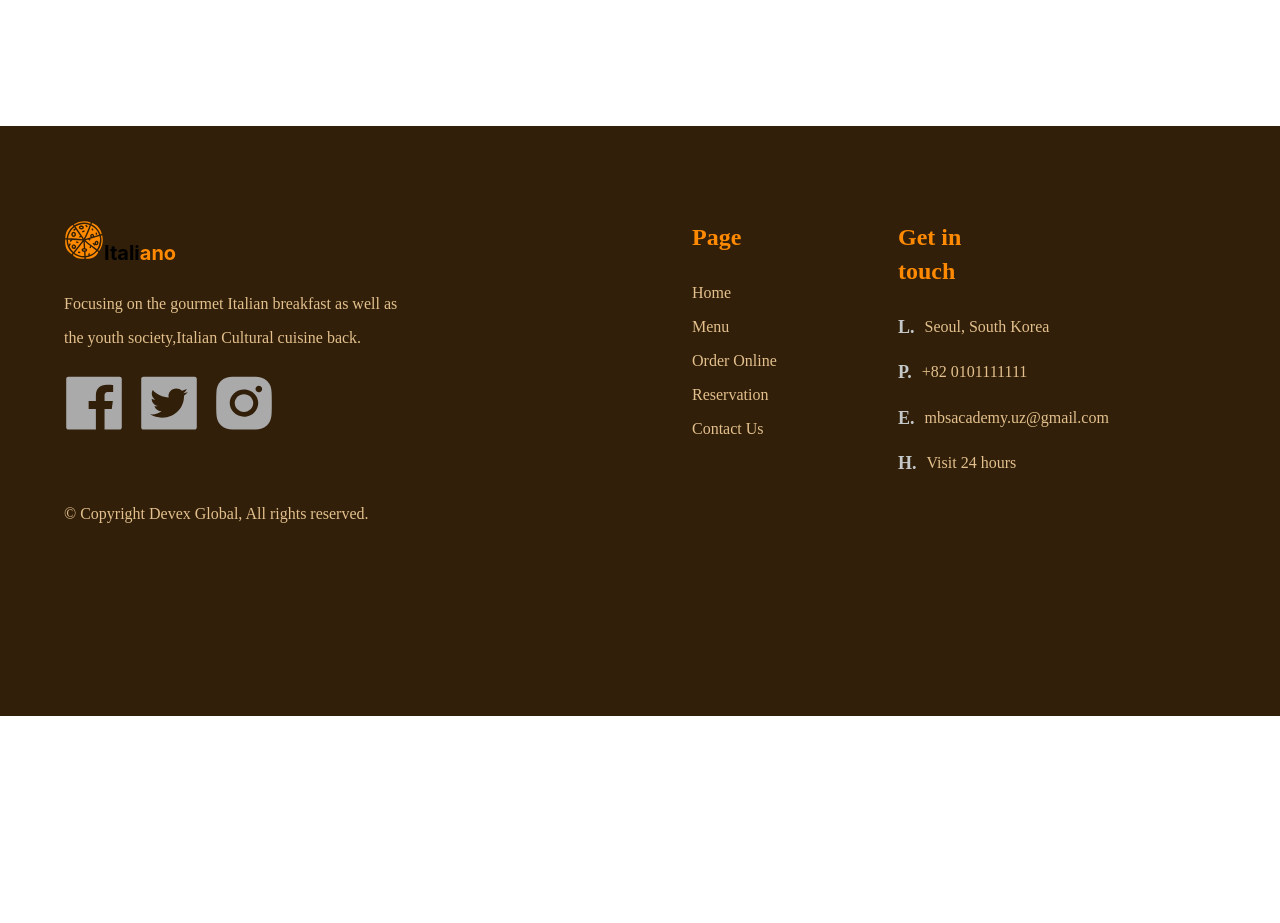
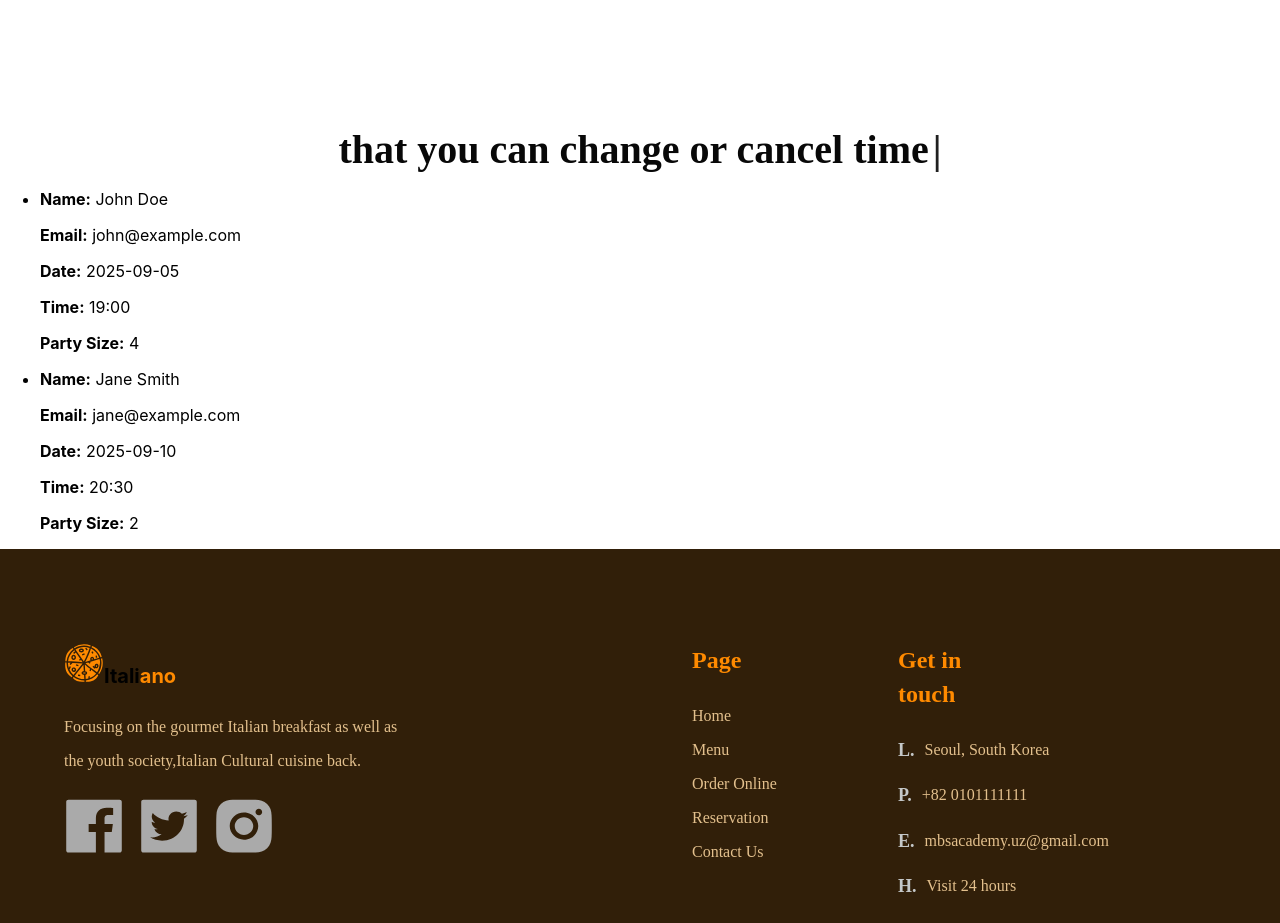
Before and after one commit to WilliamIsmoilov/italiano-react, a React (Vite) app: page /reservation in a window 1280 px wide. Shown: the part 900-1823 px from the top of the page. Before the commit the page ends 1616 px from the top, so only its background shows below. Built offline with nearby package versions, Linux system fonts and the light colour scheme.

Commit message:
feat: adding some animation for the text

```diff
--- /dev/null
+++ b/src/css/reactbit.text.css
@@ -0,0 +1,24 @@
+.text-type {
+  display: inline-block;
+  white-space: pre-wrap;
+}
+
+.text-type__cursor {
+  margin-left: 0.25rem;
+  display: inline-block;
+  opacity: 1;
+}
+
+.text-type__cursor--hidden {
+  display: none;
+}
+
+.react-text {
+  font-size: 40px;
+  font-weight: 700;
+  font-style: normal;
+  font-family: Tinos;
+  text-align: center;
+  display: flex;
+  justify-content: center;
+}
--- a/src/css/reservation.css
+++ b/src/css/reservation.css
@@ -56,7 +56,7 @@
   opacity: 1;
   font-family: Tinos;
   font-weight: 700;
-  font-style: Bold;
+  font-style: normal;
   font-size: 80px;
   leading-trim: NONE;
   line-height: 110.00000000000001%;
--- /dev/null
+++ b/src/routes/reactBits/reservation/text.tsx
@@ -0,0 +1,194 @@
+'use client';
+import "../../../css/reactbit.text.css"
+
+import { type ElementType, useEffect, useRef, useState, createElement, useMemo, useCallback } from 'react';
+import { gsap } from 'gsap';
+
+interface TextTypeProps {
+  className?: string;
+  showCursor?: boolean;
+  hideCursorWhileTyping?: boolean;
+  cursorCharacter?: string | React.ReactNode;
+  cursorBlinkDuration?: number;
+  cursorClassName?: string;
+  text: string | string[];
+  as?: ElementType;
+  typingSpeed?: number;
+  initialDelay?: number;
+  pauseDuration?: number;
+  deletingSpeed?: number;
+  loop?: boolean;
+  textColors?: string[];
+  variableSpeed?: { min: number; max: number };
+  onSentenceComplete?: (sentence: string, index: number) => void;
+  startOnVisible?: boolean;
+  reverseMode?: boolean;
+}
+
+const TextType = ({
+  text,
+  as: Component = 'div',
+  typingSpeed = 50,
+  initialDelay = 0,
+  pauseDuration = 2000,
+  deletingSpeed = 30,
+  loop = true,
+  className = '',
+  showCursor = true,
+  hideCursorWhileTyping = false,
+  cursorCharacter = '|',
+  cursorClassName = '',
+  cursorBlinkDuration = 0.5,
+  textColors = [],
+  variableSpeed,
+  onSentenceComplete,
+  startOnVisible = false,
+  reverseMode = false,
+  ...props
+}: TextTypeProps & React.HTMLAttributes<HTMLElement>) => {
+  const [displayedText, setDisplayedText] = useState('');
+  const [currentCharIndex, setCurrentCharIndex] = useState(0);
+  const [isDeleting, setIsDeleting] = useState(false);
+  const [currentTextIndex, setCurrentTextIndex] = useState(0);
+  const [isVisible, setIsVisible] = useState(!startOnVisible);
+  const cursorRef = useRef<HTMLSpanElement>(null);
+  const containerRef = useRef<HTMLElement>(null);
+
+  const textArray = useMemo(() => (Array.isArray(text) ? text : [text]), [text]);
+
+  const getRandomSpeed = useCallback(() => {
+    if (!variableSpeed) return typingSpeed;
+    const { min, max } = variableSpeed;
+    return Math.random() * (max - min) + min;
+  }, [variableSpeed, typingSpeed]);
+
+  const getCurrentTextColor = () => {
+    if (textColors.length === 0) return '#080808ff';
+    return textColors[currentTextIndex % textColors.length];
+  };
+
+  useEffect(() => {
+    if (!startOnVisible || !containerRef.current) return;
+
+    const observer = new IntersectionObserver(
+      entries => {
+        entries.forEach(entry => {
+          if (entry.isIntersecting) {
+            setIsVisible(true);
+          }
+        });
+      },
+      { threshold: 0.1 }
+    );
+
+    observer.observe(containerRef.current);
+    return () => observer.disconnect();
+  }, [startOnVisible]);
+
+  useEffect(() => {
+    if (showCursor && cursorRef.current) {
+      gsap.set(cursorRef.current, { opacity: 1 });
+      gsap.to(cursorRef.current, {
+        opacity: 0,
+        duration: cursorBlinkDuration,
+        repeat: -1,
+        yoyo: true,
+        ease: 'power2.inOut'
+      });
+    }
+  }, [showCursor, cursorBlinkDuration]);
+
+  useEffect(() => {
+    if (!isVisible) return;
+
+    let timeout: ReturnType<typeof setTimeout>;
+
+    const currentText = textArray[currentTextIndex];
+    const processedText = reverseMode ? currentText.split('').reverse().join('') : currentText;
+
+    const executeTypingAnimation = () => {
+      if (isDeleting) {
+        if (displayedText === '') {
+          setIsDeleting(false);
+          if (currentTextIndex === textArray.length - 1 && !loop) {
+            return;
+          }
+
+          if (onSentenceComplete) {
+            onSentenceComplete(textArray[currentTextIndex], currentTextIndex);
+          }
+
+          setCurrentTextIndex(prev => (prev + 1) % textArray.length);
+          setCurrentCharIndex(0);
+          timeout = setTimeout(() => {}, pauseDuration);
+        } else {
+          timeout = setTimeout(() => {
+            setDisplayedText(prev => prev.slice(0, -1));
+          }, deletingSpeed);
+        }
+      } else {
+        if (currentCharIndex < processedText.length) {
+          timeout = setTimeout(
+            () => {
+              setDisplayedText(prev => prev + processedText[currentCharIndex]);
+              setCurrentCharIndex(prev => prev + 1);
+            },
+            variableSpeed ? getRandomSpeed() : typingSpeed
+          );
+        } else if (textArray.length > 1) {
+          timeout = setTimeout(() => {
+            setIsDeleting(true);
+          }, pauseDuration);
+        }
+      }
+    };
+
+    if (currentCharIndex === 0 && !isDeleting && displayedText === '') {
+      timeout = setTimeout(executeTypingAnimation, initialDelay);
+    } else {
+      executeTypingAnimation();
+    }
+
+    return () => clearTimeout(timeout);
+  }, [
+    currentCharIndex,
+    displayedText,
+    isDeleting,
+    typingSpeed,
+    deletingSpeed,
+    pauseDuration,
+    textArray,
+    currentTextIndex,
+    loop,
+    initialDelay,
+    isVisible,
+    reverseMode,
+    variableSpeed,
+    onSentenceComplete
+  ]);
+
+  const shouldHideCursor =
+    hideCursorWhileTyping && (currentCharIndex < textArray[currentTextIndex].length || isDeleting);
+
+  return createElement(
+    Component,
+    {
+      ref: containerRef,
+      className: `text-type ${className}`,
+      ...props
+    },
+    <span className="text-type__content" style={{ color: getCurrentTextColor() }}>
+      {displayedText}
+    </span>,
+    showCursor && (
+      <span
+        ref={cursorRef}
+        className={`text-type__cursor ${cursorClassName} ${shouldHideCursor ? 'text-type__cursor--hidden' : ''}`}
+      >
+        {cursorCharacter}
+      </span>
+    )
+  );
+};
+
+export default TextType;
--- a/src/routes/reservation/Confirmed.tsx
+++ b/src/routes/reservation/Confirmed.tsx
@@ -10,7 +10,7 @@ export default function ConfirmedModal({ open, onClose }: ConfirmedModalProps) {
     const navigate = useNavigate();
     const handleClose = () => {
         onClose();
-        navigate('/')
+        navigate('/reservation')
     }
 
   return (
--- /dev/null
+++ b/src/routes/reservation/ReservationList.tsx
@@ -0,0 +1,46 @@
+// ReservationList.tsx
+import React from 'react';
+import TextType from '../reactBits/reservation/text';
+
+type Reservation = {
+  id: number | string;
+  name: string;
+  email: string;
+  date: string;
+  time: string;
+  partySize: number;
+};
+
+type Props = {
+  reservations: Reservation[];
+};
+
+export default function ReservationList({ reservations }: Props) {
+  return (
+    <div className="reservation-list">
+     <TextType
+     className='react-text'
+  text={["Reservation lists", "that you can change or cancel time!", "Thanks for choosing us!"]}
+  typingSpeed={75}
+  pauseDuration={1500}
+  showCursor={true}
+  cursorCharacter="|"
+/>
+      {reservations.length === 0 ? (
+        <p>No reservations yet.</p>
+      ) : (
+        <ul>
+          {reservations.map((res) => (
+            <li key={res.id} className="reservation-item">
+              <p><strong>Name:</strong> {res.name}</p>
+              <p><strong>Email:</strong> {res.email}</p>
+              <p><strong>Date:</strong> {res.date}</p>
+              <p><strong>Time:</strong> {res.time}</p>
+              <p><strong>Party Size:</strong> {res.partySize}</p>
+            </li>
+          ))}
+        </ul>
+      )}
+    </div>
+  );
+}
--- a/src/routes/reservation/index.tsx
+++ b/src/routes/reservation/index.tsx
@@ -2,11 +2,32 @@ import BookingForm from "./Booking";
 import "../../css/reservation.css"
 import {  Routes, Route, useLocation } from 'react-router-dom';
 import ConfirmationForm from "./Confirmation";
+import ReservationList from "./ReservationList";
+import React from 'react';
 
 
 export default function ReservationPage(){
     const location = useLocation()
       const state = location.state as { backgroundLocation?: Location };
+const [reservations, setReservations] = React.useState([
+    {
+      id: 1,
+      name: "John Doe",
+      email: "john@example.com",
+      date: "2025-09-05",
+      time: "19:00",
+      partySize: 4,
+    },
+    {
+      id: 2,
+      name: "Jane Smith",
+      email: "jane@example.com",
+      date: "2025-09-10",
+      time: "20:30",
+      partySize: 2,
+    }
+  ]);
+
     return(<div className="reservation">
             <Routes location={state?.backgroundLocation || location}>
                <Route path='/' element={<BookingForm/>}/>
@@ -18,6 +39,8 @@ export default function ReservationPage(){
                 </Routes>
             )}
 
+            <ReservationList reservations={reservations} />
+
         {/* <BookingForm/> */}
     </div>
 
```
